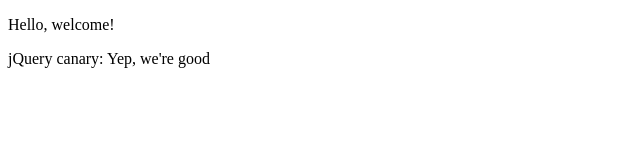
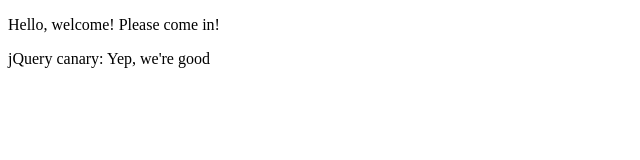
Before and after one commit to SpaceShot/payments, a plain HTML site: page Payments/default.html in a window 1280 px wide. Shown: the whole page, without its empty margins (0-640 px from the left). Drawn offline with nearby package versions, Linux system fonts and the light colour scheme; no server answers.

Commit message:
Changed greeting

```diff
--- a/Payments/default.html
+++ b/Payments/default.html
@@ -4,7 +4,7 @@
     <title></title>
 </head>
 <body>
-    <p>Hello, welcome!</p>
+    <p>Hello, welcome! Please come in!</p>
 
     <p>
         jQuery canary: <span id="jqueryCanary"></span>
```
Also changed, not shown: Payments/scripts/default.js (line endings or trailing spaces).
